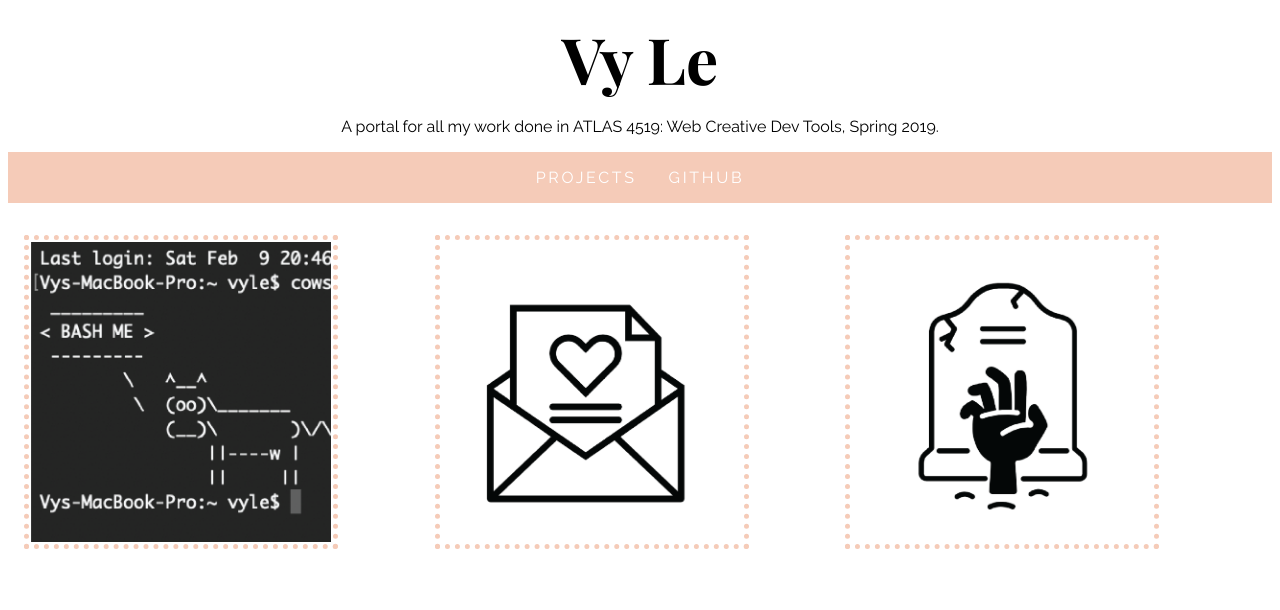
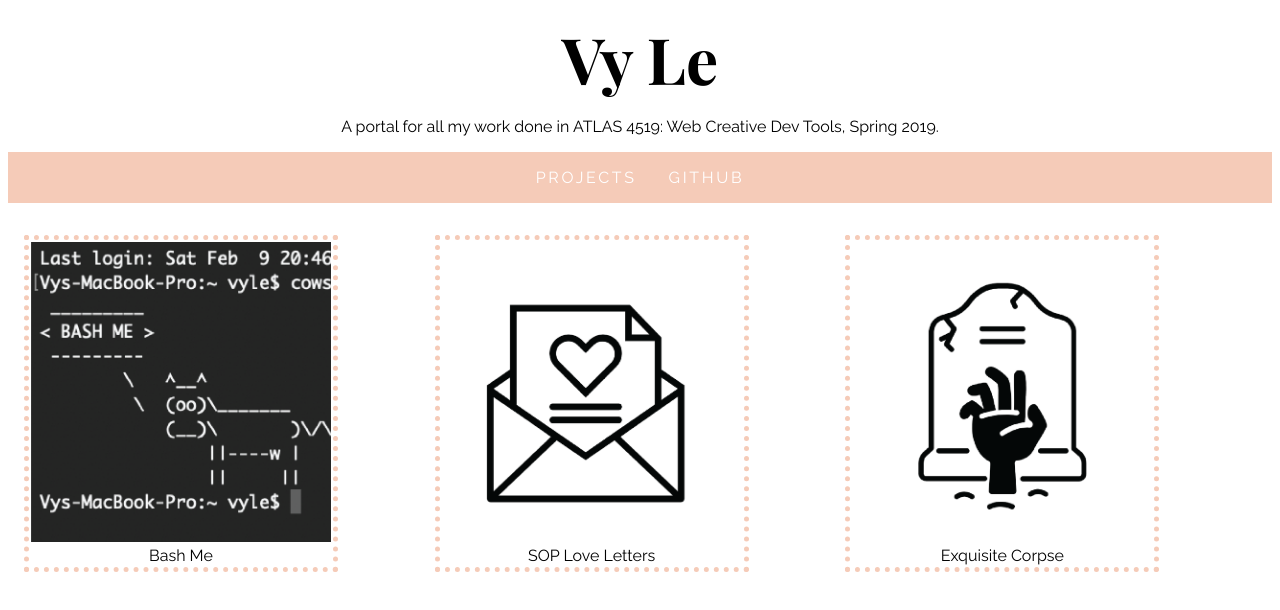
Before and after one commit to sleepvy/dev, a plain HTML site: page index.html in a window 1280 px wide. Drawn offline with nearby package versions, Linux system fonts and the light colour scheme.

Commit message:
added labels to thumbnails

```diff
--- a/index.html
+++ b/index.html
@@ -22,9 +22,9 @@
 
     <main>
         <ul>
-            <li><a href="bash-me.html"><img src="/img/thumbnails-01.png" alt="Bash Me"></a></li>
-            <li><a href="/love-letters/githublove.html"><img src="/img/thumbnails-02.png" alt="SOP Love Letters"></a></li>
-            <li><a href="/corpse/index.html"><img src="/img/thumbnails-03.png" alt="Exquisite Corpse"></a></li>
+            <li><a href="bash-me.html"><img src="/img/thumbnails-01.png" alt="Bash Me">Bash Me</a></li>
+            <li><a href="/love-letters/githublove.html"><img src="/img/thumbnails-02.png" alt="SOP Love Letters">SOP Love Letters</a></li>
+            <li><a href="/corpse/index.html"><img src="/img/thumbnails-03.png" alt="Exquisite Corpse">Exquisite Corpse</a></li>
         </ul>
     </main>
 </body>
--- a/scss/portal.scss
+++ b/scss/portal.scss
@@ -6,6 +6,7 @@ ul {
 
 a {
     text-decoration: none;
+    color: black;
 }
 
 body {
@@ -59,14 +60,14 @@ main {
 
         li {
             padding: 2px;
-            overflow: hidden;
-            width: 300px;
-            height: 300px;
             border-style: dotted;
             border-width: 5px;
             border-color: $peachaccent;
+            width: 300px;
+            text-align: center;
+
             img {
-                width: auto;
+                width: 300px;
                 height: 300px;
             }
         }
```
Also changed, not shown: css/portal.css, scss/portal.css, 2 other files.
